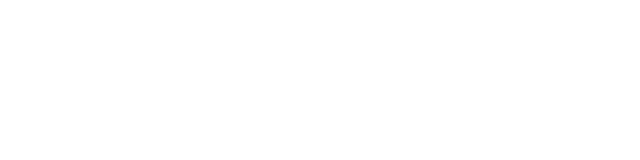
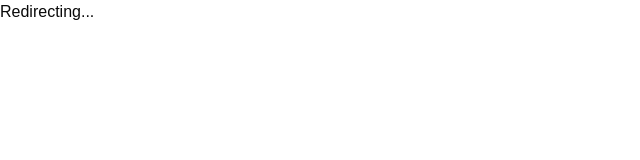
Before and after one commit to FZ-sys/Cinetica, a Next.js app: page / in a window 1280 px wide. Before the commit this address had no page. Shown: the top 160 px of the page, without its empty margins (0-640 px from the left). Built offline with nearby package versions, Linux system fonts and the light colour scheme.

Commit message:
authentification c fait for real sis cette fois

```diff
--- a/app/login/page.tsx
+++ b/app/login/page.tsx
@@ -1,5 +1,3 @@
-'use client';
-
 import { LoginCard } from "./Components/loginCard";
 
 const LoginPage = () => {
--- a/app/login/useCase/useLoginCard.ts
+++ b/app/login/useCase/useLoginCard.ts
@@ -1,5 +1,4 @@
 'use client';
-
 import { signIn } from "next-auth/react";
 import { useState } from "react";
 import { useCredentials } from "./useCredentials";
--- a/app/page.tsx
+++ b/app/page.tsx
@@ -1,7 +1,7 @@
-"use client"
-import { useRouter } from 'next/router';
-export default function Home() {
-  const router = useRouter();
-  router.push("/dashboard");
-  return null;
+export default function HomePage() {
+  return (
+    <div>
+      <h1>Redirecting...</h1>
+    </div>
+  );
 }
```
